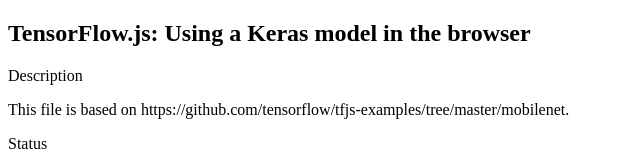
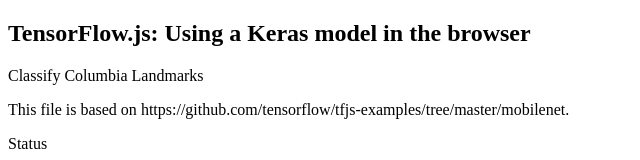
Before and after one commit to priyalaggarwal/adl-columbia, a plain HTML site: page index.html in a window 1280 px wide. Shown: the top 160 px of the page, without its empty margins (0-640 px from the left). Drawn offline with Linux system fonts and the light colour scheme; a script that the page names is missing.

Commit message:
Updated title and description

```diff
--- a/index.html
+++ b/index.html
@@ -1,7 +1,7 @@
 <!doctype html>
 
 <head>
-  <title>Your title</title>
+  <title>Columbia Landmarks</title>
   <meta charset="UTF-8">
   <meta name="viewport" content="width=device-width, initial-scale=1">
 </head>
@@ -37,7 +37,7 @@
     </section>
 
     <section>
-      <p class='section-head'>Description</p>
+      <p class='section-head'>Classify Columbia Landmarks</p>
       <p>
         This file is based on <a>https://github.com/tensorflow/tfjs-examples/tree/master/mobilenet</a>.
       </p>
```
